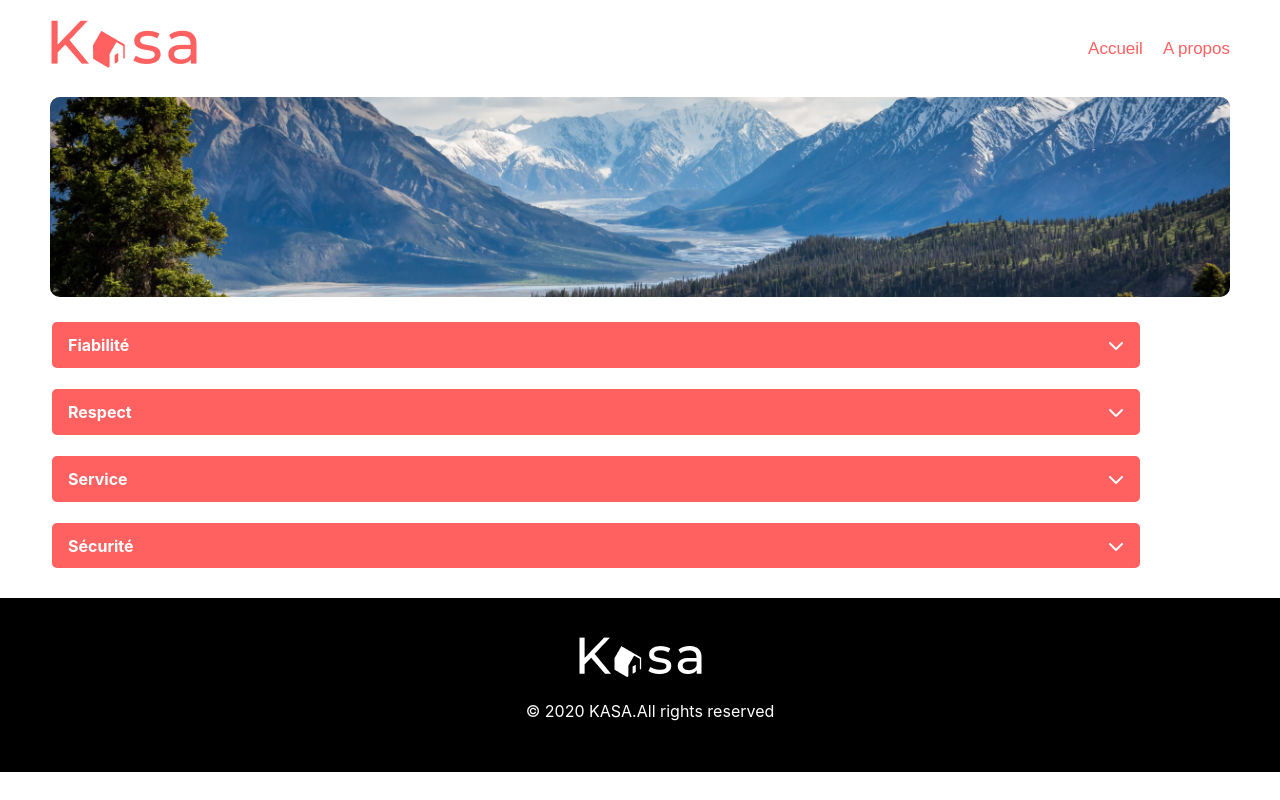
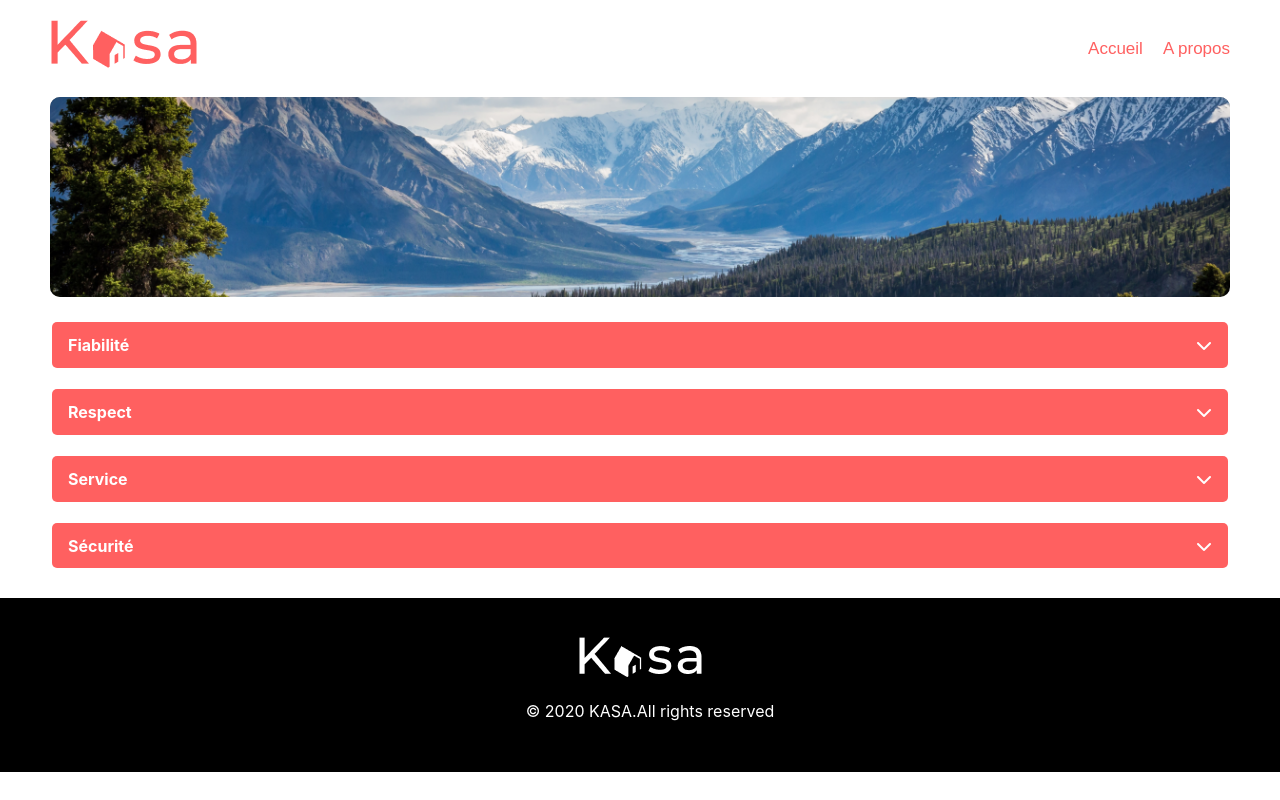
Before and after one commit to webmadao/projet-kasa, a React (Create React App) app: page /about in a window 1280 px wide. Built offline with nearby package versions, Linux system fonts and the light colour scheme.

Commit message:
max-width none

```diff
--- a/src/pages/About/About.scss
+++ b/src/pages/About/About.scss
@@ -3,7 +3,6 @@
     margin: auto;
     position: relative;
     padding-inline: 2rem;
-    max-width: 85vw;
     color: $primary-color;
     margin-inline:20px ;
 
```
